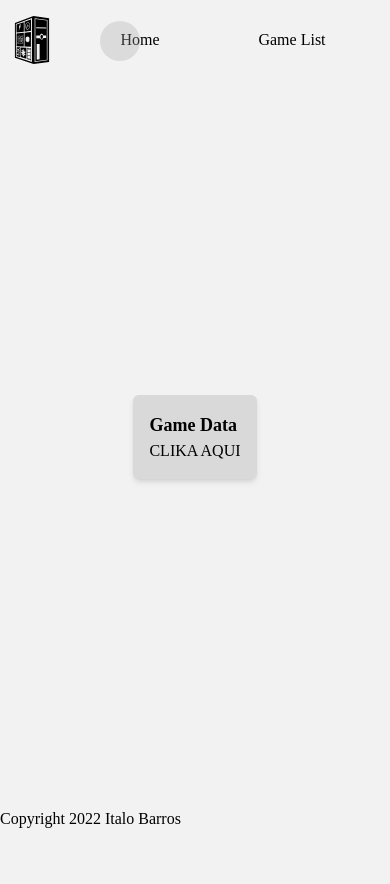
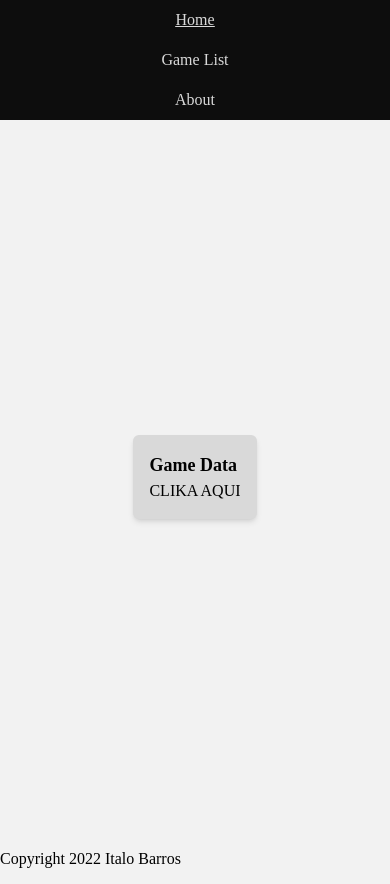
Before and after one commit to italobarrosme/mikasa, a Next.js app: page / in a window 390 px wide. Before the commit the page ends 844 px from the top, so only its background shows below. Built offline with nearby package versions, Linux system fonts and the light colour scheme.

Commit message:
feat: :art: add clsx add useHooksTs add mobile menu

```diff
--- a/components/Navbar/Navbar.module.scss
+++ b/components/Navbar/Navbar.module.scss
@@ -1,51 +1,45 @@
 .navbar_list {
-  display: flex;
-  flex-direction: row;
-  justify-content: space-between;
-  align-items: center;
-  width: 100%;
-  max-height: 80px;
-  min-height: 80px;
+  @apply flex justify-between items-center w-full;
 }
 
-.items_list {
-  display: flex;
-  flex-direction: row;
-  align-items: center;
-  padding: 0;
-  margin: 0;
+.items_list_desktop {
+  @apply flex items-center;
   list-style: none;
-  > li {
-    display: flex;
-    justify-content: center;
-    align-items: center;
-    width: 120px;
-    border-radius: 8px;
-    padding: 0.5rem;
-    margin: 0 1em;
-    position: relative;
+
+  >li {
+    @apply flex justify-center items-center w-32 rounded-lg p-2 relative;
+
     &.__active {
       >::after {
-        @apply bg-brand-secondary;
+        @apply bg-brand-secondary absolute w-10 h-10 left-6;
         content: "";
-        position: absolute;
-        top: 1px;
-        left: 20px;
-        width: 40px;
-        height: 40px;
         border-radius: 50%;
         opacity: 0.3;
         animation: SizeAnimate 1s ease;
       }
     }
   }
+
+  :hover {
+    @apply cursor-pointer underline;
+  }
+}
+
+.items_list_mobile {
+  @apply flex-col items-center;
+  list-style: none;
+
+  >li {
+    @apply flex justify-center items-center w-screen p-2 relative bg-brand-dark text-brand-soft;
+  }
+
   :hover {
     @apply cursor-pointer underline;
   }
 }
 
 .logo {
-  > svg {
+  >svg {
     padding: 0.5em;
     width: 64px;
     height: 64px;
@@ -54,10 +48,11 @@
 
 @keyframes SizeAnimate {
   0% {
-      transform: scale(0);
+    transform: scale(0);
   }
+
   50% {
-      transform: scale(1.2);
+    transform: scale(1.2);
   }
 
   100% {
--- a/components/Navbar/Navbar.tsx
+++ b/components/Navbar/Navbar.tsx
@@ -1,8 +1,10 @@
 import Link from 'next/link'
-import Image from 'next/image';
+// import Image from 'next/image';
 import { Icon } from '@iconify/react';
 import { useRouter } from 'next/router';
 import styles from './Navbar.module.scss'
+import { useWindowSize } from 'usehooks-ts'
+import clsx from 'clsx'
 
 const pages = [
   {
@@ -24,19 +26,21 @@ const pages = [
 ]
 
 
-const Navbar = () => {
-
+export const Navbar = () => {
   const router = useRouter();
+  const { width, height } = useWindowSize()
 
   return (
     <>
       <nav className={styles.navbar_list}>
 
-        <div className={styles.logo}>
-          <Icon icon="simple-icons:pcgamingwiki" />
-          {/* <Image src="/logo.png" width={'64'} height={'64'} alt="logo" /> */}
-        </div>
-        <ul className={styles.items_list}>
+        {width > 1080 &&
+          <div className={styles.logo}>
+            <Icon icon="simple-icons:pcgamingwiki" />
+            {/* <Image src="/logo.png" width={'64'} height={'64'} alt="logo" /> */}
+          </div>
+        }
+        <ul className={clsx(width < 1080 ? styles.items_list_mobile : styles.items_list_desktop)}>
           {pages.map(page => (
             <li className={router.pathname === page.href ? styles.__active : ''} key={page.name}>
               <Link href={page.href}>
@@ -52,5 +56,3 @@ const Navbar = () => {
     </>
   )
 }
-
-export default Navbar;
--- /dev/null
+++ b/components/Navbar/index.ts
@@ -0,0 +1 @@
+export { Navbar } from './Navbar';
--- a/layouts/DefaultLayout.tsx
+++ b/layouts/DefaultLayout.tsx
@@ -1,4 +1,4 @@
-import Navbar from "../components/Navbar/Navbar";
+import { Navbar } from "../components/Navbar/Navbar";
 import Footer from "../components/Footer/Footer";
 import Head from 'next/head'
 import styles from './DefaultLayout.module.scss'
--- a/package.json
+++ b/package.json
@@ -13,18 +13,19 @@
     "@apollo/client": "^3.6.8",
     "@emotion/react": "^11.9.3",
     "@emotion/styled": "^11.9.3",
+    "clsx": "^1.2.1",
     "framer-motion": "^6.3.11",
     "graphql": "^16.5.0",
     "next": "12.1.6",
     "react": "18.2.0",
     "react-dom": "18.2.0",
+    "usehooks-ts": "^2.6.0",
     "zustand": "^4.1.1"
   },
   "devDependencies": {
     "@babel/preset-typescript": "^7.17.12",
     "@faker-js/faker": "^7.3.0",
     "@iconify/react": "^3.2.2",
-    "@vitejs/plugin-react": "^2.0.1",
     "@testing-library/jest-dom": "^5.16.4",
     "@testing-library/react": "^13.3.0",
     "@testing-library/user-event": "^14.2.0",
@@ -32,14 +33,15 @@
     "@types/node": "18.0.0",
     "@types/react": "18.0.14",
     "@types/react-dom": "18.0.5",
+    "@vitejs/plugin-react": "^2.0.1",
     "autoprefixer": "^10.4.7",
     "eslint": "8.18.0",
     "eslint-config-next": "12.1.6",
+    "jsdom": "^19.0.0",
     "postcss": "^8.4.14",
     "sass": "^1.52.3",
     "tailwindcss": "^3.1.4",
     "typescript": "4.7.4",
-    "jsdom": "^19.0.0",
     "vitest": "^0.22.1"
   }
 }
```
Also changed, not shown: 1 other file (tests, documents, lock files or other folders).
